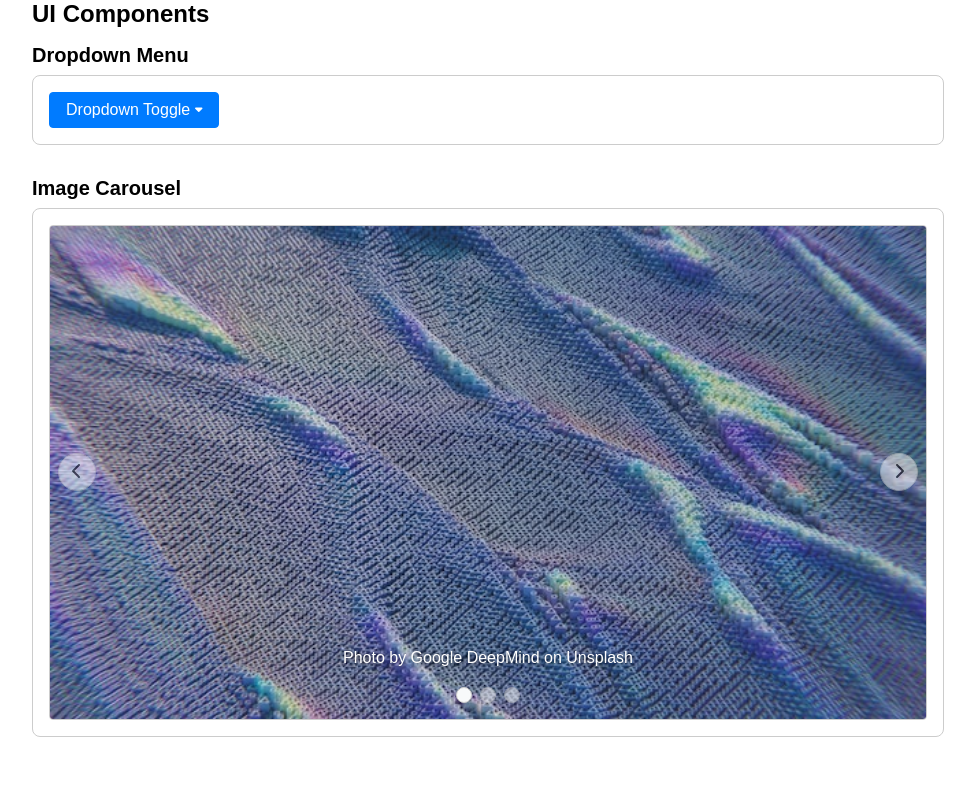
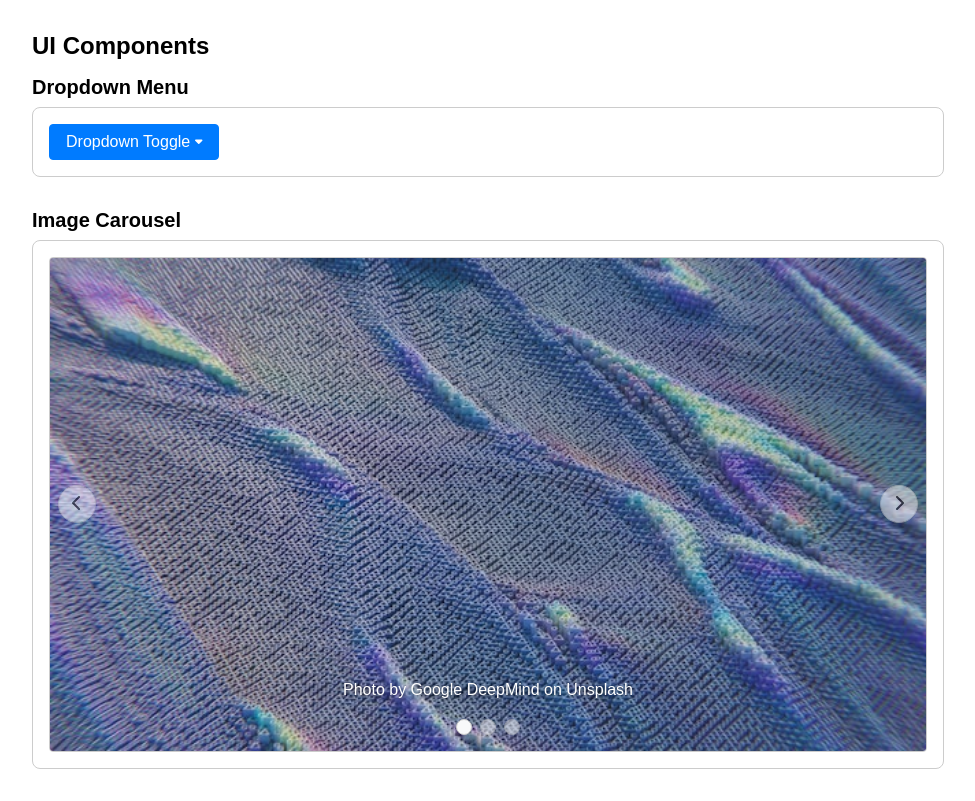
Before and after one commit to dachendev/odin-ui-components, a website built with webpack: page src/template.html in a window 1280 px wide. Shown: the whole page, without its empty margins (152-1127 px from the left). Built offline with nearby package versions, Linux system fonts and the light colour scheme; a web font is replaced by a local one.

Commit message:
Add padding to page top

```diff
--- a/src/template.html
+++ b/src/template.html
@@ -19,6 +19,10 @@
         :root {
           font-family: InterVariable, sans-serif;
         }
+      }
+
+      body > .container {
+        padding-top: 2rem;
       }
     </style>
   </head>
```
